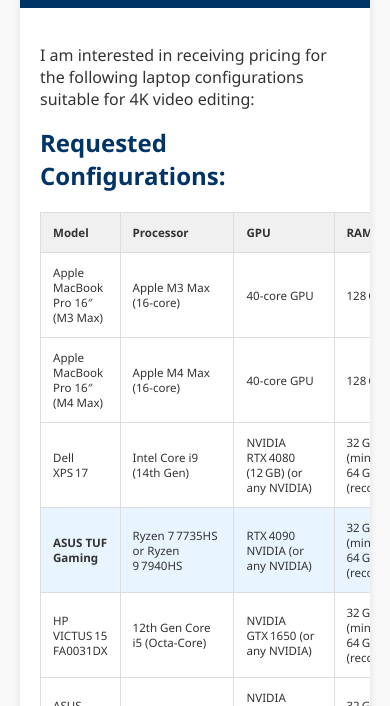
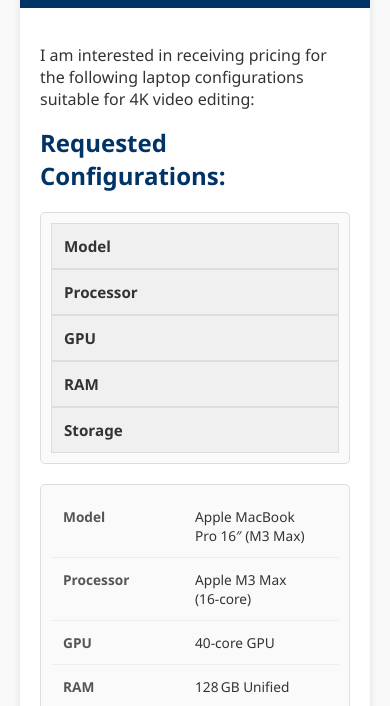
Before and after one commit to xrooty/Laptop, a plain HTML site: page index.html in a window 390 px wide. Shown: the part 138-844 px from the top of the page. Drawn offline with Linux system fonts and the light colour scheme.

Commit message:
Add files via upload

```diff
--- a/index.html
+++ b/index.html
@@ -77,22 +77,82 @@
             margin-top: 30px;
         }
 
+        /* MOBILE RESPONSIVENESS */
         @media (max-width: 768px) {
             .header h1 {
                 font-size: 1.5em;
             }
 
-            table,
-            th,
-            td {
-                font-size: 0.85em;
-            }
-
             .content {
                 padding: 20px;
             }
+
+            table,
+            thead,
+            tbody,
+            th,
+            td,
+            tr {
+                display: block;
+            }
+
+            table {
+                border: 0;
+            }
+
+            thead {
+                display: none;
+            }
+
+            tr {
+                margin-bottom: 20px;
+                border: 1px solid #ddd;
+                border-radius: 5px;
+                padding: 10px;
+                background: #fafafa;
+            }
+
+            td {
+                border: none;
+                border-bottom: 1px solid #eee;
+                position: relative;
+                padding-left: 50%;
+                font-size: 0.9em;
+            }
+
+            td::before {
+                position: absolute;
+                top: 12px;
+                left: 12px;
+                width: 45%;
+                white-space: nowrap;
+                font-weight: bold;
+                color: #555;
+            }
+
+            /* Define labels for each table column */
+            td:nth-of-type(1)::before {
+                content: "Model";
+            }
+
+            td:nth-of-type(2)::before {
+                content: "Processor";
+            }
+
+            td:nth-of-type(3)::before {
+                content: "GPU";
+            }
+
+            td:nth-of-type(4)::before {
+                content: "RAM";
+            }
+
+            td:nth-of-type(5)::before {
+                content: "Storage";
+            }
         }
     </style>
+
 </head>
 
 <body>
```
